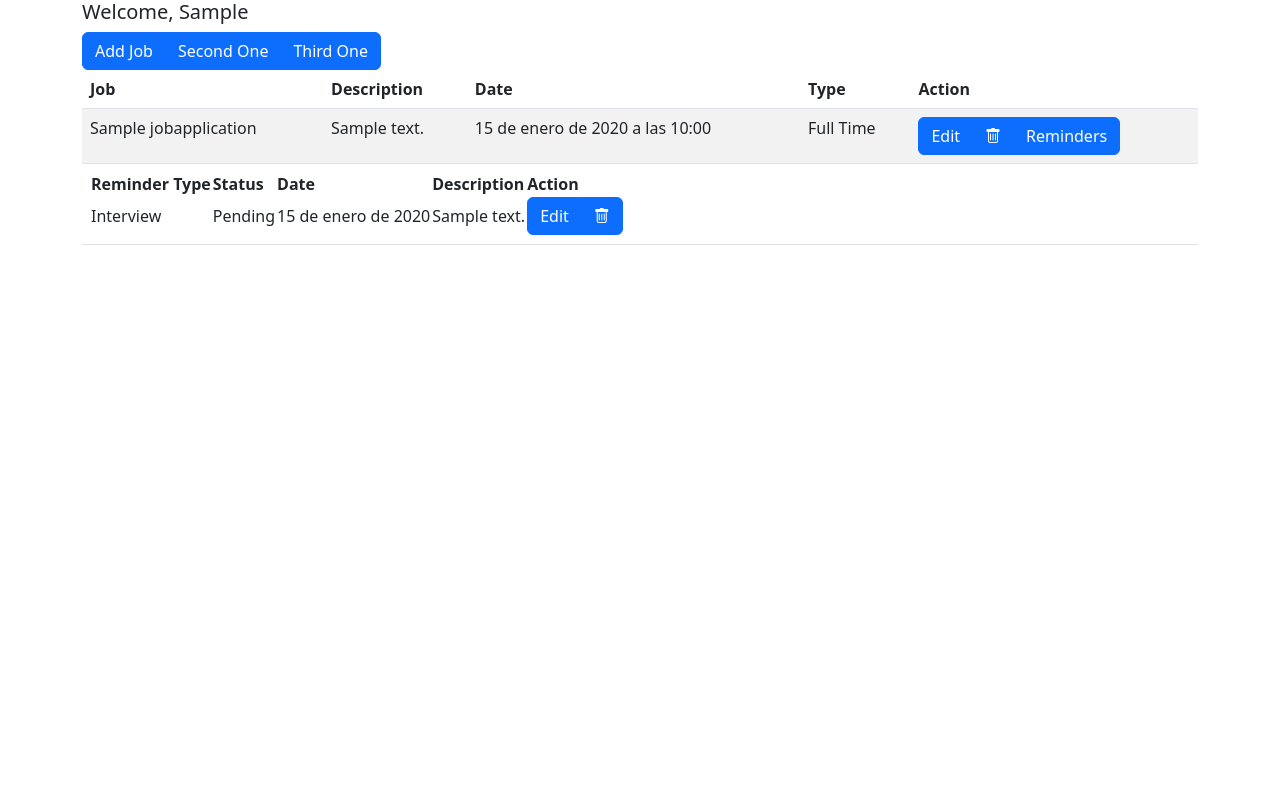
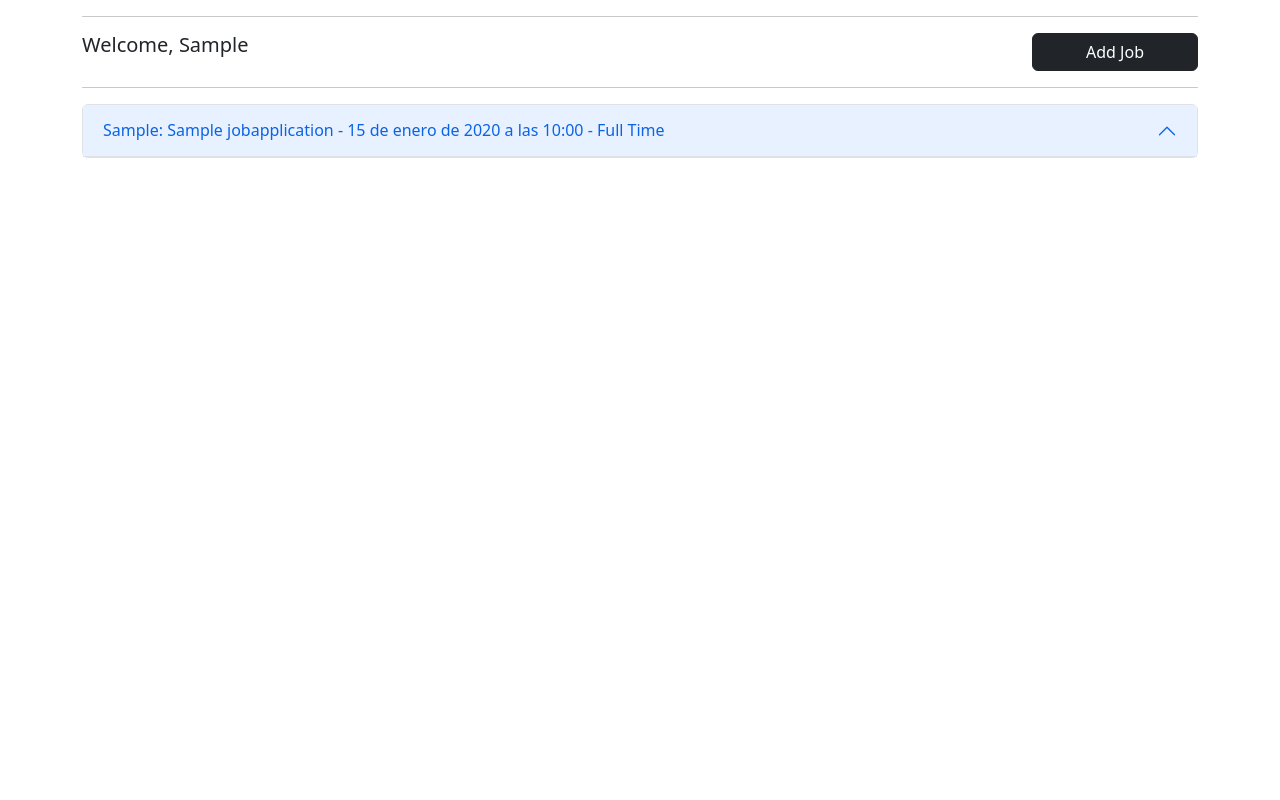
Before and after one commit to victordonoso/job_applications, a Django app: page /my_jobs/ in a window 1280 px wide. Run offline with Django 4.2, Linux system fonts and the light colour scheme; a user stored in the database is signed in; tables that the repository leaves empty hold one stand-in row (values such as "Sample post"); some libraries are stand-ins or nearby versions.

Commit message:
Set jobs as accordion, tweaked HTMX responses

```diff
--- a/jobs/base_app/views.py
+++ b/jobs/base_app/views.py
@@ -5,6 +5,7 @@ from django.views.generic import TemplateView
 from django.core import serializers
 from django.contrib.auth.decorators import login_required
 from django.contrib.auth.mixins import LoginRequiredMixin
+from django_htmx.http import trigger_client_event
 
 from .forms import JobApplicationForm, ReminderForm
 
@@ -22,7 +23,9 @@ class MyJobs(LoginRequiredMixin, TemplateView):
 
 def jobs_table(request):
     jobs = JobApplications.objects.filter(app_user=request.user)
-    return render(request, 'base_app/jobs_table.html', {'jobs': jobs})
+    for job in jobs:
+        job.reminders = ReminderModel.objects.filter(parent_job=job)
+    return render(request, 'base_app/my_jobs.html', {'jobs': jobs})
 
 def add_job(request):
     if request.method == 'POST':
@@ -31,7 +34,12 @@ def add_job(request):
             job = form.save(commit=False)
             job.app_user = request.user
             job.save()
-            return jobs_table(request)
+            job_list = JobApplications.objects.filter(app_user=request.user)
+            for job in job_list:
+                job.reminders = ReminderModel.objects.filter(parent_job=job)
+            response = render(request, 'base_app/my_jobs.html', {'jobs': job_list})
+            trigger_client_event(response, 'updateMyJobs', {})
+            return response
     form = JobApplicationForm()
     return render(request, 'base_app/add_job.html', {'form': form})
 
--- /dev/null
+++ b/jobs/static/js/scripts.js
@@ -0,0 +1,4 @@
+window.onload = function() {
+    var accordion = document.getElementsByClassName('accordion-collapse collapse show');
+    accordion = accordion.item(0).innerHTML.replace('accordion-collapse collapse show', 'accordion-collapse collapse');
+}
--- a/jobs/templates/base.html
+++ b/jobs/templates/base.html
@@ -10,14 +10,18 @@
         <meta name="viewport" content="width=device-width, initial-scale=1">
         <link rel="stylesheet" href="{% static 'bootstrap-5-2-0-dist/css/bootstrap.css' %}">
         <link rel="stylesheet" href="{% static 'bootstrap-icons-1-9-1/bootstrap-icons.css' %}">
+        {% block stylesheets %}{% endblock stylesheets %}
 
     </head>
-    <body>
+    <body id="bodyContent" hx-get="{% url 'my_jobs' %}" hx-trigger="load delay:1s, updateMyJobs from:body">
 
         {% block content %}
         {% endblock content %}
 
     </body>
+
     <script src="{% static 'bootstrap-5-2-0-dist/js/bootstrap.js' %}"></script>
     <script src="{% static 'htmx-1-8-0-dist/htmx.min.js' %}"></script>
+    {% block scripts %}{% endblock scripts %}
+
 </html>
--- /dev/null
+++ b/jobs/templates/base_app/accordion_jobs.html
@@ -0,0 +1,45 @@
+<div class="accordion" id="jobsAccordion">
+    {% for job in jobs %}
+    <div class="accordion-item">
+        <h2 class="accordion-header" id="heading-{{job.id}}">
+            <button class="accordion-button" type="button" data-bs-toggle="collapse" data-bs-target="#collapse-{{job.id}}" aria-expanded="true" aria-controls="collapse-{{job.id}}">{{ job.job_company|capfirst }}: {{ job.job_title|capfirst }} - {{ job.job_created }} - {{ job.get_contract_type_display }}</button></h2>
+        <div id="collapse-{{job.id}}" class="accordion-collapse collapse" aria-labelledby="heading-{{job.id}}" data-bs-parent="#jobsAccordion">
+            <div class="accordion-body">
+                <div class="row auto justify-content-md-center">
+                    <div class="col-xs-4">
+                        <div class="btn-group" role="group" aria-label="Basic example">
+                            <button type="button" class="btn btn-secondary btn-sm"><i class="bi bi-trash3"></i></button>
+                            <button type="button" class="btn btn-warning btn-sm"><i class="bi bi-pencil-square"></i></button>
+                            <button type="button" class="btn btn-primary btn-sm"><i class="bi bi-calendar-event"></i></button>
+                        </div>
+                        <hr>
+                    </div>
+
+            {% if job.reminders %}
+                    <div class="col-xs-4" id="reminders-list-{{job.id}}">
+                        <h6>Reminders for {{ job.job_company|capfirst }}: {{ job.job_title|capfirst }}</h6>
+                        <table class="table">
+                            <thead>
+                                <tr>
+                                    <th>Type</th>
+                                    <th>Status</th>
+                                    <th>Date</th>
+                                </tr>
+                            </thead>
+                            {% for reminder in job.reminders %}
+                            <tbody>
+                                <tr>
+                                    <td scope="row">{{reminder.get_reminder_type_display}}</td>
+                                    <td>{{reminder.get_reminder_status_display}}</td>
+                                    <td>{{reminder.reminder_date}}</td>
+                                </tr>
+                            </tbody>
+                            {% endfor %}
+                        </table>
+                    </div>
+            {% endif %}
+                </div>
+            </div>
+        </div>
+    </div>
+    {% endfor %}
--- a/jobs/templates/base_app/add_job.html
+++ b/jobs/templates/base_app/add_job.html
@@ -1,14 +1,10 @@
-{% extends 'base.html' %}
-
-{% block content %}
 <div class="container">
     <div class="row">
         <div class="col-md-12">
-            <form method="post" hx-post="/add_job/" hx-headers='{"X-CSRFToken": "{{ csrf_token }}"}' hx-target="#jobs-table">
+            <form method="post" hx-post="/add_job/" hx-headers='{"X-CSRFToken": "{{ csrf_token }}"}' hx-target="#bodyContent">
                 {{ form }}
                 <button type="submit" class="btn btn-primary" data-bs-dismiss="modal">Submit</button>
             </form>
         </div>
     </div>
 </div>
-{% endblock content %}
--- a/jobs/templates/base_app/edit_job.html
+++ b/jobs/templates/base_app/edit_job.html
@@ -7,7 +7,7 @@
             <form method="post" hx-post="{% url 'edit_job' object.id %}" hx-headers='{"X-CSRFToken": "{{ csrf_token }}"}' hx-target="#jobs-table">
                 {{ form }}
                 <button class="btn btn-primary" data-bs-dismiss="modal">Cancel</button>
-                <button type="submit" class="btn btn-primary" data-bs-dismiss="modal">Submit</button>
+                <button type="submit" class="btn btn-primary">Submit</button>
             </form>
         </div>
     </div>
--- a/jobs/templates/base_app/jobs_table.html
+++ b/jobs/templates/base_app/jobs_table.html
@@ -9,12 +9,13 @@
             <div class="btn-group" role="group" aria-label="action-list">
                 <button type="button" class="btn btn-primary" data-bs-toggle="modal" data-bs-target="#edit-job-modal" hx-get="{% url 'edit_job' job.id %}" hx-target="#edit-job-modal-body">Edit</button>
                 <button type="button" class="btn btn-primary" data-bs-toggle="modal" data-bs-target="#delete-job-modal" hx-get="/delete_job/{{ job.id }}/" hx-target="#delete-job-modal-body"><i class="bi bi-trash"></i></button>
-                <button type="button" class="btn btn-primary" data-bs-toggle="modal" data-bs-target="#reminder" hx-get="/reminders/{{ job.id }}/" hx-target="#reminder-body">Reminders</button>
+                <button class="btn btn-primary" type="button" data-bs-toggle="collapse" data-bs-target="#collapse-reminder-{{job.id}}"><i class="bi bi-alarm"></i> {% if job.reminders %}<span class="position-absolute top-0 start-100 translate-middle badge rounded-pill bg-danger">{% with counts=job.reminders.count %}{{counts}}{% endwith %}</span>
+                {% endif %}</button>
             </div>
         </td>
     </tr>
     {% if job.reminders %}
-    <tr>
+    <tr class="collapse" id="collapse-reminder-{{job.id}}">
         <td colspan="5">
             <table>
                 <thead>
@@ -43,8 +44,8 @@
 
                     {% endfor %}
                 </tbody>
-
-
+            </table>
+        </td>
     </tr>
     {% endif %}
 
--- a/jobs/templates/base_app/my_jobs.html
+++ b/jobs/templates/base_app/my_jobs.html
@@ -5,53 +5,47 @@
     <div class="container">
         <div class="row">
             <div class="col-md-12">
-                <h5>Welcome, {{ user.username|capfirst }}</h5>
-                <div class="btn-group" role="group" aria-label="menu">
-                    <button type="button" class="btn btn-primary" data-bs-toggle="modal" data-bs-target="#add-job-modal" hx-get="/add_job/" hx-target="#add-job-modal-body">Add Job</button>
-                    <button type="button" class="btn btn-primary">Second One</button>
-                    <button type="button" class="btn btn-primary">Third One</button>
+              <hr>
+              <div class="row">
+                <div class="col-md-10">
+                  <h5>Welcome, {{ user.username|capfirst }}</h5>
                 </div>
-                <div>
-                    <table class="table table-striped">
-                        <thead>
-                            <tr>
-                                <th>Job</th>
-                                <th>Description</th>
-                                <th>Date</th>
-                                <th>Type</th>
-                                <th>Action</th>
-                            </tr>
-                        </thead>
-                        <tbody id="jobs-table">
-                          {% include 'base_app/jobs_table.html' %}
-                        </tbody>
-                    </table>
+                <div class="col-md-2">
+                  <div class="row justify-content-end">
+                    <div class="btn-group" role="group" aria-label="menu">
+                      <button type="button" class="btn btn-dark" data-bs-toggle="modal" data-bs-target="#add-job-modal" hx-get="/add_job/" hx-target="#add-job-modal-body">Add Job</button>
+                    </div>
+                  </div>
+
+                </div>
+              </div>
+              <hr>
+              {% include 'base_app/accordion_jobs.html' %}
             </div>
         </div>
     </div>
     {% comment "Modals" %} The Modals for Add, Edit and Delete Confirm forms. {% endcomment %}
-    <div class="modal fade" id="add-job-modal" data-backdrop="static" data-keyboard="false" tabindex="-1" aria-labelledby="#add-job-modal" aria-hidden="true">
+    <div class="modal fade" id="add-job-modal" tabindex="-1" aria-labelledby="#add-job-modal" aria-hidden="true">
       <div class="modal-dialog modal-dialog-scrollable">
         <div class="modal-content">
           <div class="modal-header">
             <h5 class="modal-title" id="add-job-title">Add Job</h5>
             <button type="button" class="btn-close" data-bs-dismiss="modal" aria-label="Close">
-              <span aria-hidden="true">&times;</span>
             </button>
           </div>
           <div class="modal-body" id="add-job-modal-body">
+            {% include 'base_app/add_job.html' %}
           </div>
         </div>
       </div>
     </div>
 
-    <div class="modal fade" id="edit-job-modal" data-backdrop="static" data-keyboard="false" tabindex="-1" aria-labelledby="#edit-job-modal" aria-hidden="true">
+    <div class="modal fade" id="edit-job-modal" tabindex="-1" aria-labelledby="#edit-job-modal" aria-hidden="true">
       <div class="modal-dialog modal-dialog-scrollable">
         <div class="modal-content">
           <div class="modal-header">
             <h5 class="modal-title" id="add-job-title">Edit Job</h5>
             <button type="button" class="btn-close" data-bs-dismiss="modal" aria-label="Close">
-              <span aria-hidden="true">&times;</span>
             </button>
           </div>
           <div class="modal-body" id="edit-job-modal-body">
```
